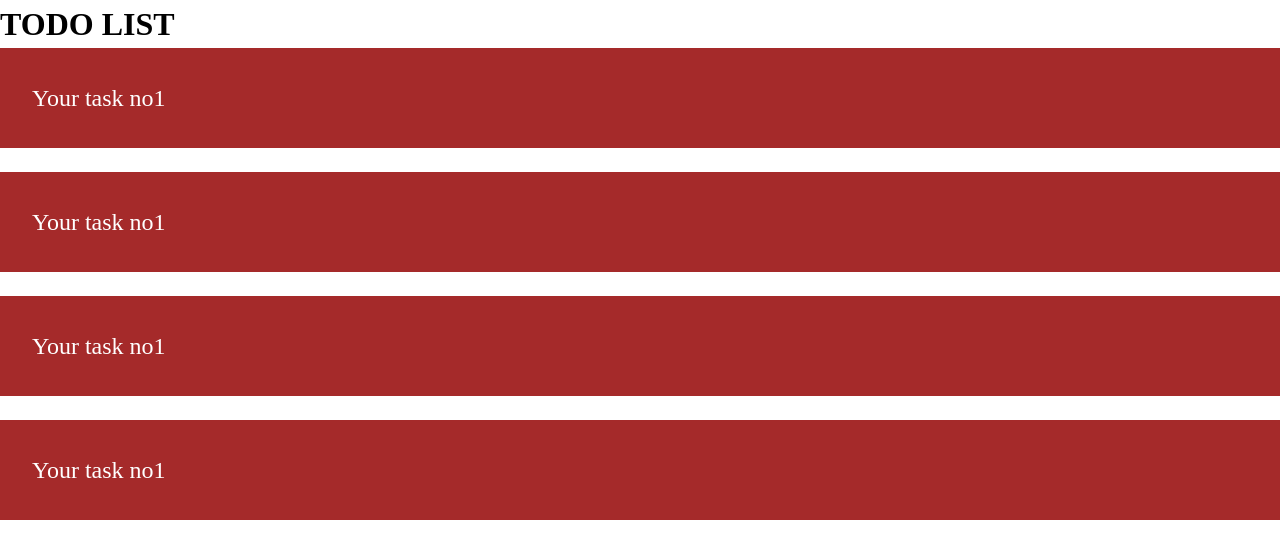
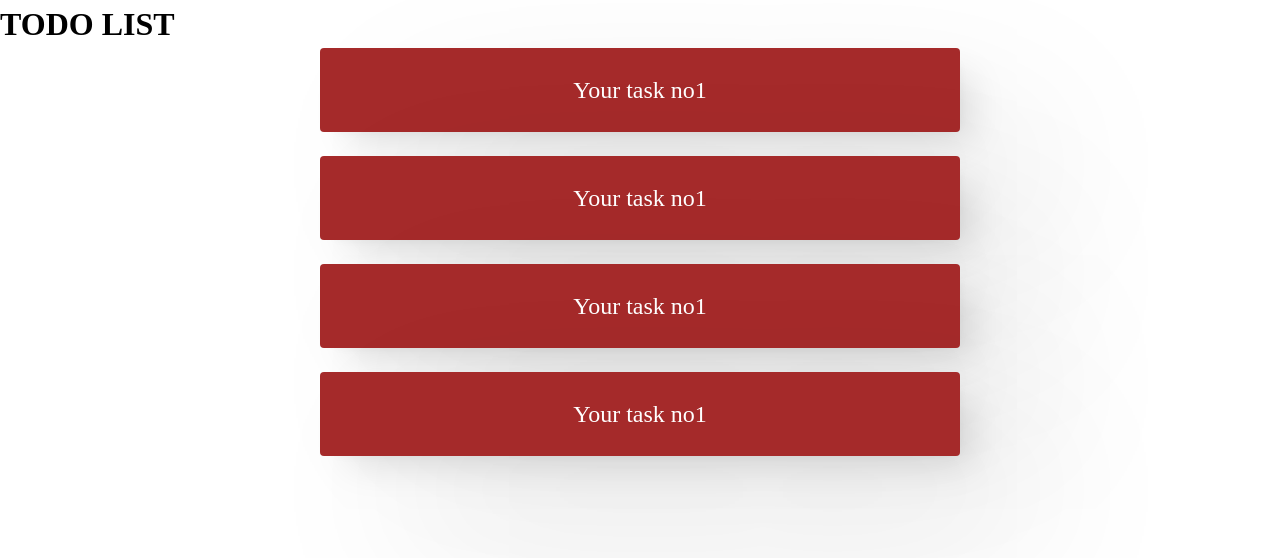
Before and after one commit to Muhammad-Sabir/todo-list, a React (Vite) app: page / in a window 1280 px wide. Shown: the top 558 px of the page. Built offline with nearby package versions, Linux system fonts and the light colour scheme.

Commit message:
Add tasks component

```diff
--- a/src/components/Tasks/TaskItem.css
+++ b/src/components/Tasks/TaskItem.css
@@ -1,6 +1,11 @@
 .task-item {
-	padding: 2rem;
+	padding: 1.5rem;
 	background-color: brown;
 	color: white;
-	font-size: 24px;
+	font-size: 1.5rem;
+	text-align: center;
+	border-radius: 0.25rem;
+	box-shadow: 6px 5.5px 11.2px -10px rgba(0, 0, 0, 0.088),
+		19.9px 18.4px 37.5px -10px rgba(0, 0, 0, 0.116),
+		81px 75px 168px -10px rgba(0, 0, 0, 0.15);
 }
--- a/src/components/Tasks/Tasks.css
+++ b/src/components/Tasks/Tasks.css
@@ -3,4 +3,6 @@
 	display: flex;
 	flex-direction: column;
 	gap: 1.5rem;
+    max-width: 50%;
+    margin-left: 25%;
 }
```
